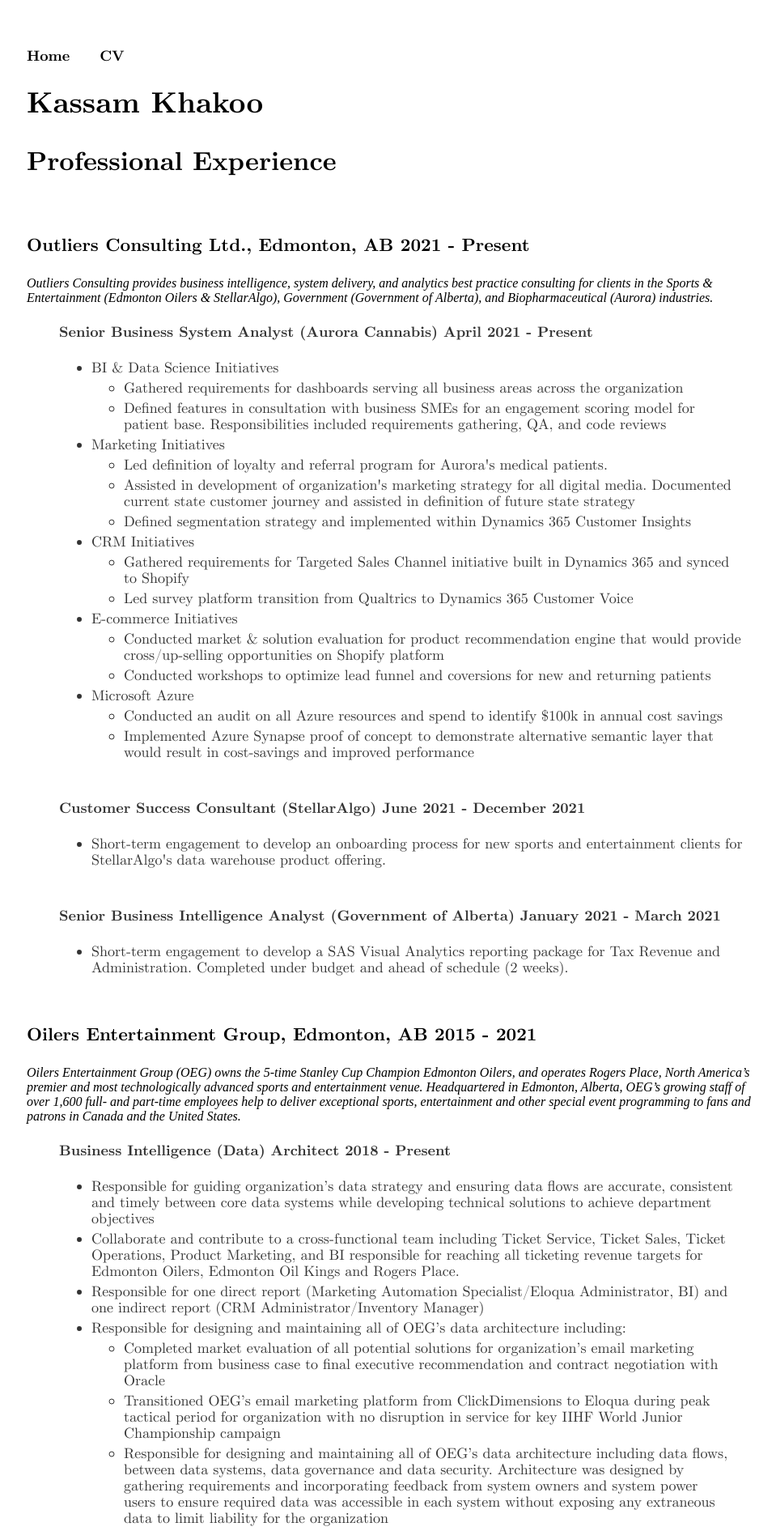
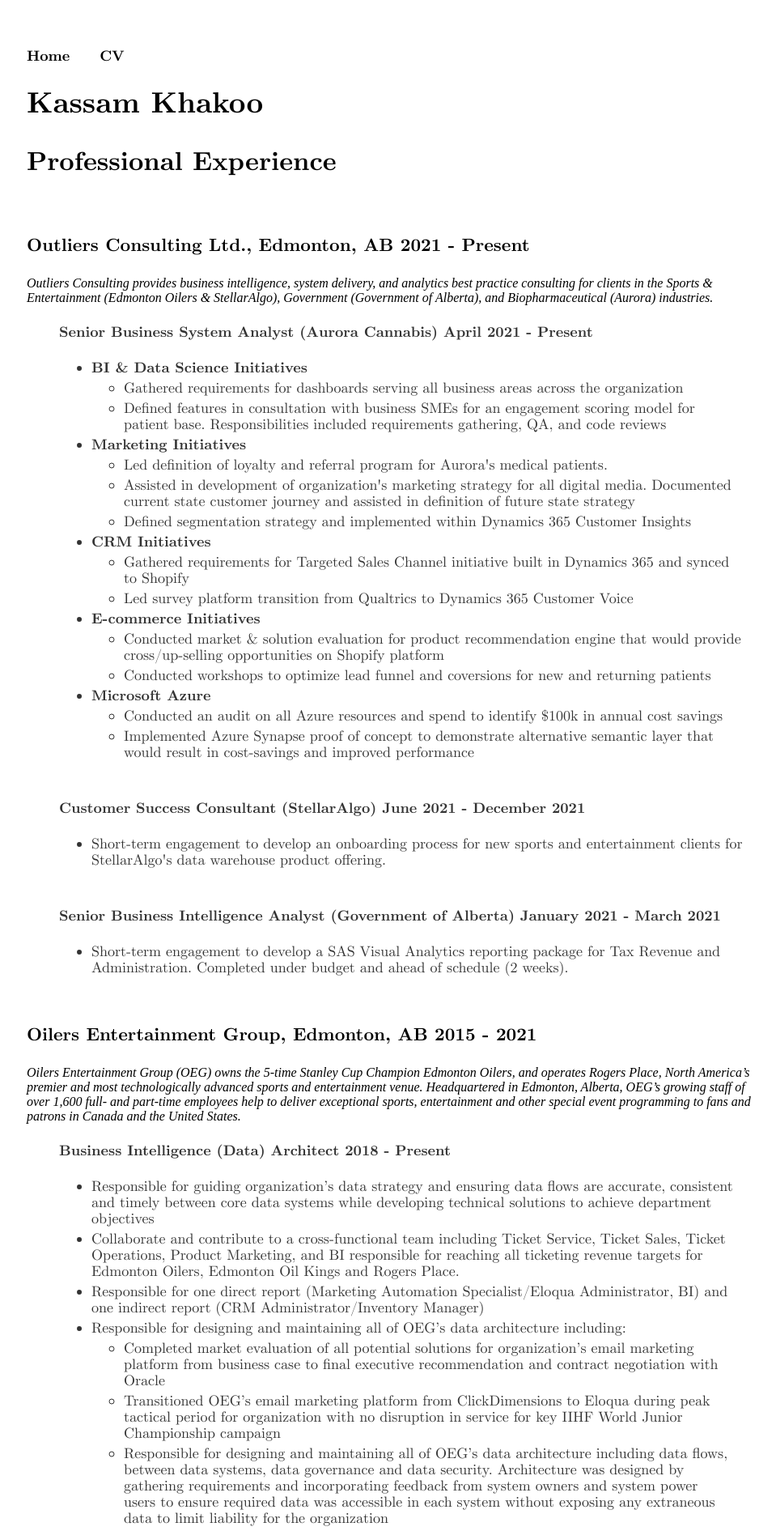
Before and after one commit to kassamkhakoo/kassamkhakoo.github.io, a Jekyll site: the page built from cv/index.html, in a window 1280 px wide. Shown: the top 1891 px of the page at 81% size, without its empty margins (159-1118 px from the left). Built offline with Jekyll 4.4.1, drawn with Linux system fonts in a browser that asks for light colours.

```diff
--- a/cv/index.html
+++ b/cv/index.html
@@ -11,28 +11,28 @@ title: CV, Kassam Khakoo
 	<ul>
 		<h4> <b>Senior Business System Analyst (Aurora Cannabis)</b> April 2021 - Present</h4>
 		<ul style="list-style-type:disc">
-			<li>BI & Data Science Initiatives</li>
+			<li><b>BI & Data Science Initiatives</b></li>
 			<ul style="list-style-type:circle">
 				<li>Gathered requirements for dashboards serving all business areas across the organization</li>
 				<li>Defined features in consultation with business SMEs for an engagement scoring model for patient base. Responsibilities included requirements gathering, QA, and code reviews</li>
 			</ul>
-			<li>Marketing Initiatives</li>
+			<li><b>Marketing Initiatives</b></li>
 			<ul style="list-style-type:circle">
 				<li>Led definition of loyalty and referral program for Aurora's medical patients.</li>
 				<li>Assisted in development of organization's marketing strategy for all digital media. Documented current state customer journey and assisted in definition of future state strategy</li>
 				<li>Defined segmentation strategy and implemented within Dynamics 365 Customer Insights</li>
 			</ul>
-			<li>CRM Initiatives</li>
+			<li><b>CRM Initiatives</b></li>
 			<ul style="list-style-type:circle">
 				<li>Gathered requirements for Targeted Sales Channel initiative built in Dynamics 365 and synced to Shopify</li>
 				<li>Led survey platform transition from Qualtrics to Dynamics 365 Customer Voice</li>
 			</ul>
-			<li>E-commerce Initiatives</li>
+			<li><b>E-commerce Initiatives</b></li>
 			<ul style="list-style-type:circle">
 				<li>Conducted market & solution evaluation for product recommendation engine that would provide cross/up-selling opportunities on Shopify platform</li>
 				<li>Conducted workshops to optimize lead funnel and coversions for new and returning patients</li>
 			</ul>
-			<li>Microsoft Azure</li>
+			<li><b>Microsoft Azure</b></li>
 			<ul style="list-style-type:circle">
 				<li>Conducted an audit on all Azure resources and spend to identify $100k in annual cost savings</li>
 				<li>Implemented Azure Synapse proof of concept to demonstrate alternative semantic layer that would result in cost-savings and improved performance</li>
```
